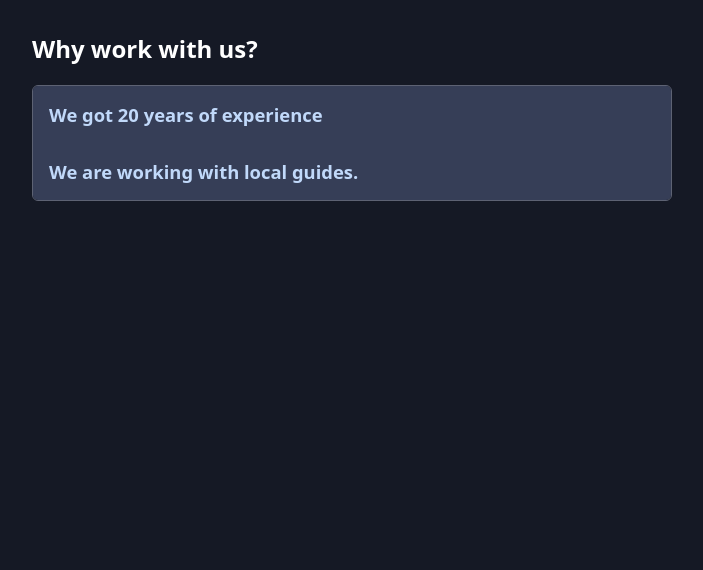
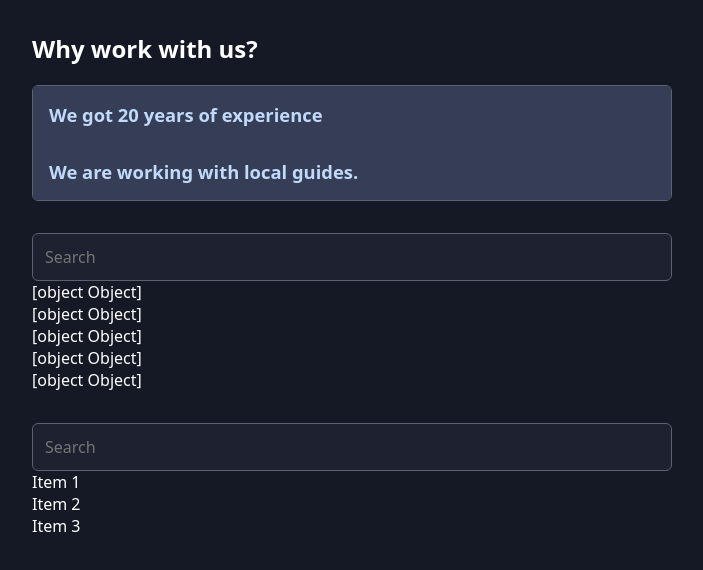
Before and after one commit to shinoby85/react-udemy, a React (Vite) app: page / in a window 1280 px wide. Shown: the top 570 px of the page, without its empty margins (288-991 px from the left). Built offline with nearby package versions, Linux system fonts and the light colour scheme.

Commit message:
Add search

```diff
--- a/src/App.jsx
+++ b/src/App.jsx
@@ -1,4 +1,6 @@
 import Accordion from "./components/Accordion/Accordion.jsx";
+import SearchableList from "./components/SearchableList/SearchableList.jsx";
+import {PLACES} from "./places.jsx";
 
 function App() {
   return <main>
@@ -29,6 +31,11 @@ function App() {
         </Accordion.Item>
       </Accordion>
     </section>
+    <section>
+      <SearchableList items={PLACES}/>
+      <SearchableList items={['Item 1', 'Item 2', 'Item 3']}/>
+
+    </section>
   </main>;
 }
 
--- /dev/null
+++ b/src/components/SearchableList/SearchableList.jsx
@@ -0,0 +1,19 @@
+import {useState} from "react";
+
+export default function SearchableList({items}) {
+  const [searchTerm, setSearchTerm] = useState('');
+
+  function handleInputChange(evt) {
+    setSearchTerm(evt.target.value);
+  }
+
+  const searchResult = items.filter((item) => JSON.stringify(item).toLowerCase().includes(searchTerm.toLowerCase()));
+  return (
+    <div className="searchable-list">
+      <input type="search" placeholder="Search" onChange={handleInputChange}/>
+      <ul>
+        {searchResult.map((item, index) => (<li key={index}>{item.toString()}</li>))}
+      </ul>
+    </div>
+  );
+};
--- /dev/null
+++ b/src/places.jsx
@@ -0,0 +1,38 @@
+import savannaImg from './assets/african-savanna.jpg';
+import amazonImg from './assets/amazon-river.jpg';
+import caribbeanImg from './assets/caribbean-beach.jpg';
+import desertImg from './assets/desert-dunes.jpg';
+import forestImg from './assets/forest-waterfall.jpg';
+
+export const PLACES = [
+  {
+    id: 'african-savanna',
+    image: savannaImg,
+    title: 'African Savanna',
+    description: 'Experience the beauty of nature.',
+  },
+  {
+    id: 'amazon-river',
+    image: amazonImg,
+    title: 'Amazon River',
+    description: 'Get to know the largest river in the world.',
+  },
+  {
+    id: 'caribbean-beach',
+    image: caribbeanImg,
+    title: 'Caribbean Beach',
+    description: 'Enjoy the sun and the beach.',
+  },
+  {
+    id: 'desert-dunes',
+    image: desertImg,
+    title: 'Desert Dunes',
+    description: 'Discover the desert life.',
+  },
+  {
+    id: 'forest-waterfall',
+    image: forestImg,
+    title: 'Forest Waterfall',
+    description: 'Listen to the sound of the water.',
+  },
+];
```
